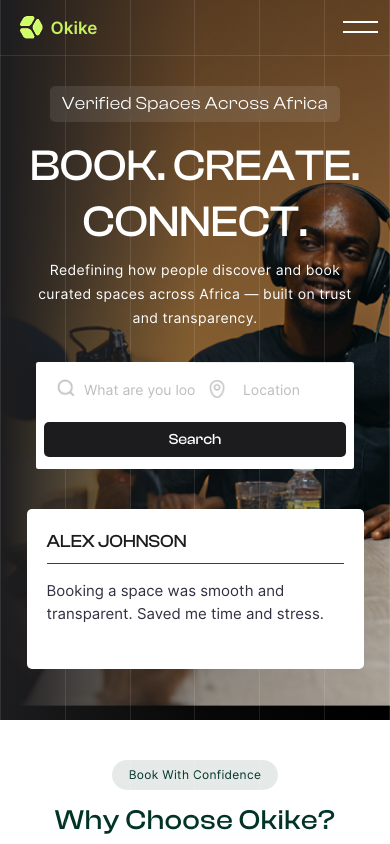
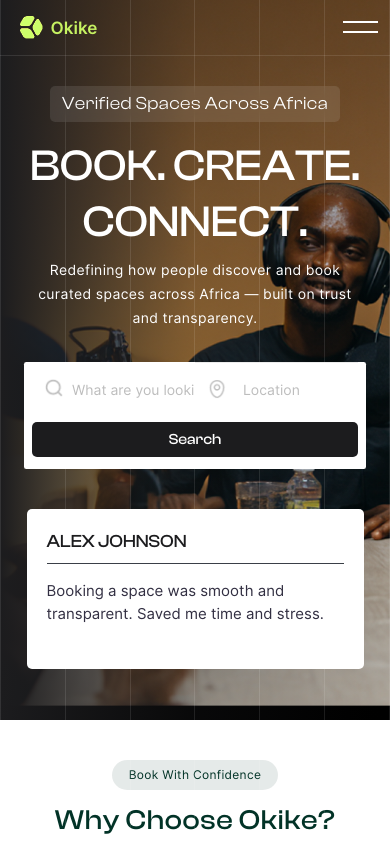
Before and after one commit to OnyekwereMichael/okike-space-web, a React (Vite) app: page / in a window 390 px wide. Shown: the top 844 px of the page. Built offline with nearby package versions, Linux system fonts and the light colour scheme.

Commit message:
style(Hero): adjust margin and remove redundant container div
The margin adjustment for mobile view improves spacing consistency. Removing the unnecessary container div simplifies the layout structure.

```diff
--- a/src/pages/LandingPage/pages/Hero/Hero.tsx
+++ b/src/pages/LandingPage/pages/Hero/Hero.tsx
@@ -59,14 +59,14 @@ export default function Hero() {
             built on trust and transparency.
           </p>
 
-          <div className='max-sm:mx-6'>
+          <div className='max-sm:mx-3'>
             <SearchBar />
           </div>
 
           {/* Search Bar */}
 
 
-           <div className="max-sm:mx-36 ">
+           <div>
         <Testimonials />
       </div>
         </div>
```
